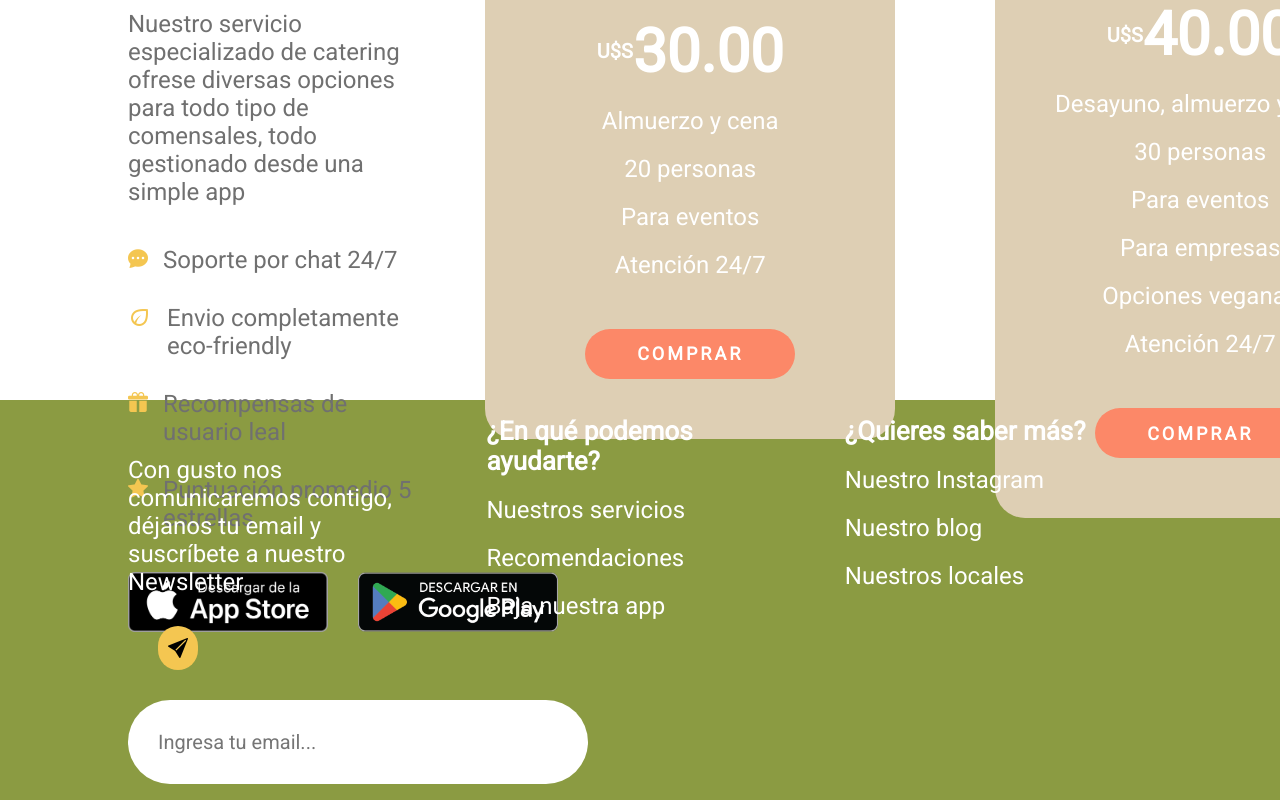
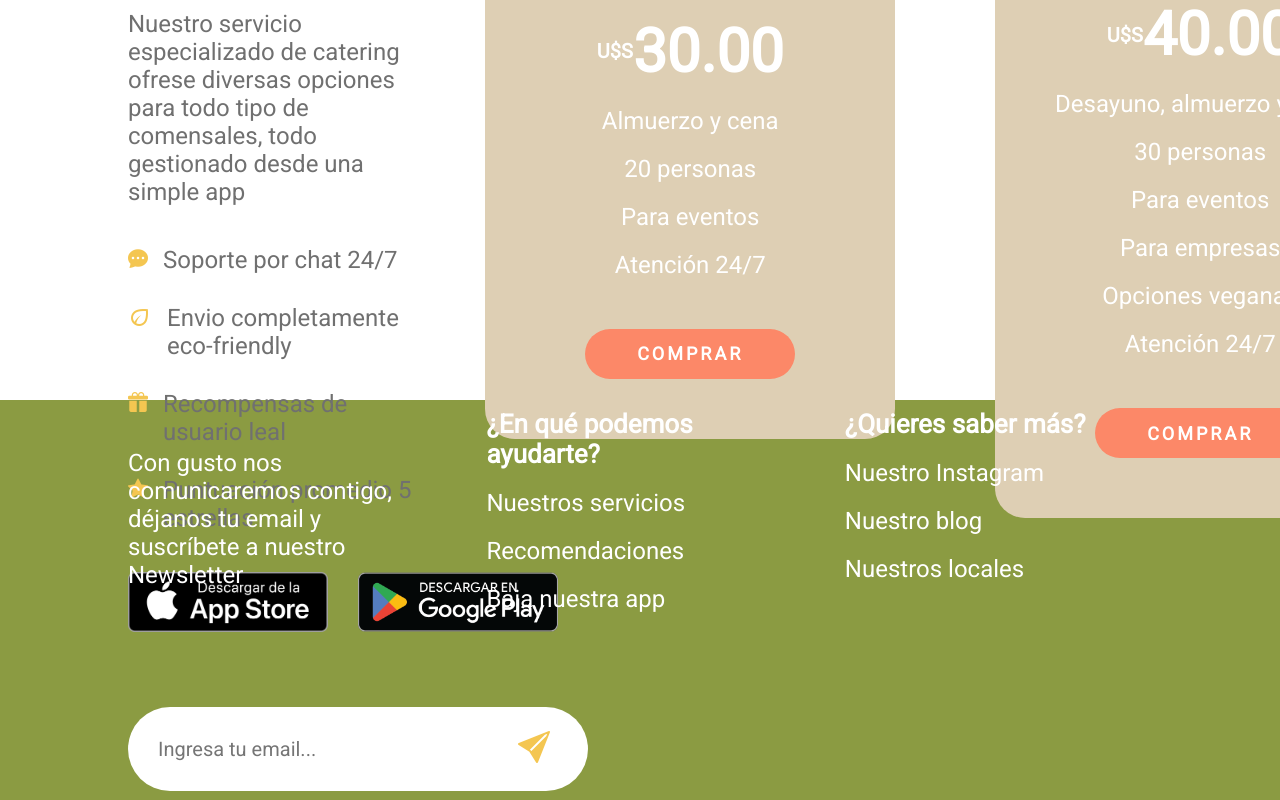
Before and after one commit to marianoquiroga2003/Practico2, a React (Vite) app in the folder practico2/: page / in a window 1280 px wide. Shown: the part 3320-4120 px from the top of the page. Built offline with nearby package versions, Linux system fonts and the light colour scheme.

Commit message:
problema del boton solucionado

```diff
--- a/practico2/src/componets/footer/Footer.css
+++ b/practico2/src/componets/footer/Footer.css
@@ -35,6 +35,26 @@ footer{
 }
 .divpadrefooter > div > p{
     font-size: 24px;
+}
+
+
+@media (min-width: 576px){
+    .footermail > button{
+        position: relative;
+        z-index: 1;
+        left: 350px;
+        top: 100px;
+        background-color: transparent;
+        color: #f4c651;
+        transition: .25s;
+    }
+    .footermail > button > i {
+        font-size: 32px
+    }
+    .footermail > button:hover{
+        box-shadow: none;
+        transform: rotate(45deg);
+    }
 }
 
 @media (max-width: 576px){
--- a/practico2/src/componets/footer/Footer.jsx
+++ b/practico2/src/componets/footer/Footer.jsx
@@ -21,7 +21,7 @@ const Footer = () => {
                 <div className='divform'>
                     <p>Con gusto nos comunicaremos contigo, déjanos tu email y suscríbete a nuestro Newsletter</p>
                     <form ref={form} onSubmit={sendEmail} className='mail footermail' action="">
-                        <button type="submit" value="Send"><i class="bi bi-send-fill"></i></button>
+                        <button type="submit" value="Send"><i className="bi bi-send-fill "></i></button>
                         <input type="email" name='user_email' placeholder='Ingresa tu email...'/>
                     </form>
                 </div>
--- a/practico2/src/componets/section4/Section4.css
+++ b/practico2/src/componets/section4/Section4.css
@@ -50,6 +50,7 @@ input:focus{
     font-size: 32px;
 }
 
+
 @media (max-width: 576px){
     .divisor{
         width: 100%;
--- a/practico2/src/componets/section5/Section5.css
+++ b/practico2/src/componets/section5/Section5.css
@@ -141,6 +141,7 @@ button > a > img:hover{
 
 @media (max-width: 576px){
     .seccion5{
+        width: 100%;
         height: 350vh;
         margin: 0;
     }
@@ -155,16 +156,15 @@ button > a > img:hover{
         width: 100%;
         margin: 0;
     }
-    .subdiv6 > h1, .subdiv6 > p{
-        width: 100%;
-        margin: 20px;
-        text-align: center;
-    }
     .subdiv6 > h1{
         font-size: 32px;
+        text-align: center;
+        margin-top: 50px;
     }
     .subdiv6 > p{
-        font-size: 28px;
+        text-align: center;
+        width: 100%;
+        font-size: 24px;
         margin-top: 30px;
     }
     .productdiv{
--- a/practico2/src/componets/section5/Section5.jsx
+++ b/practico2/src/componets/section5/Section5.jsx
@@ -9,10 +9,10 @@ const Section5 = () => {
     }
     return(
         <section className='seccion5' id='appli'>
-            <div id='errorcompra' className='errorcompra apagado'>
+{/*            <div id='errorcompra' className='errorcompra apagado'>
                 <h1>Lamentablemente, nuestros servidores no están disponibles.</h1>
                 <p>Intenta de nuevo más tarde</p>
-            </div>
+    </div> */}
             <div className='divpadre5'>
                 <div className='subdiv6'>
                     <h1>
```
